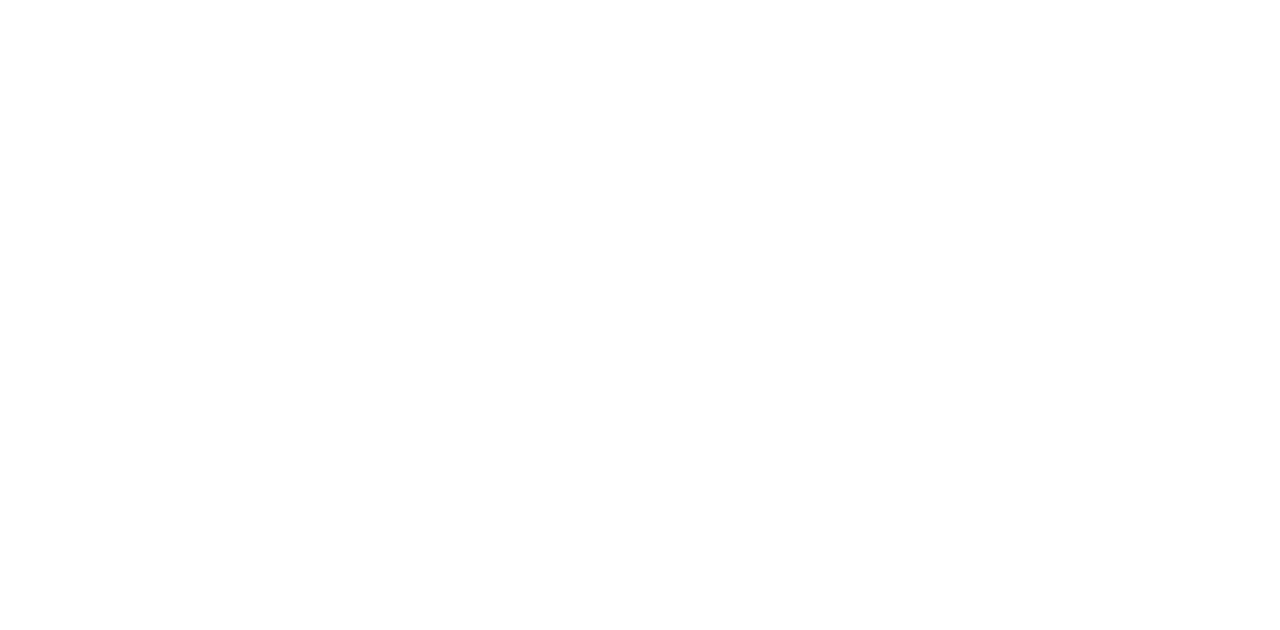
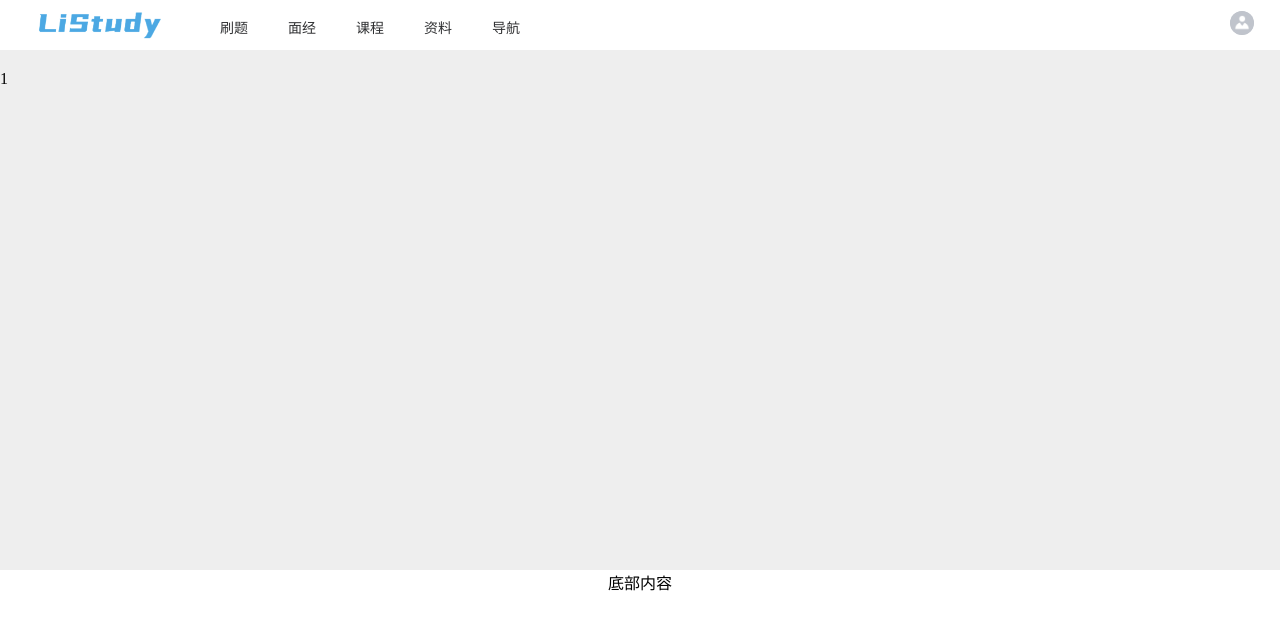
Before and after one commit to Liyuanzhe2001/blog_vue, a Vue app: page /oj/1 in a window 1280 px wide. Before the commit this address had no page. Shown: the top 630 px of the page. Built offline with nearby package versions, Linux system fonts and the light colour scheme.

Commit message:
取消自适应，防止页面盒子错乱

```diff
--- a/src/components/Footer.vue
+++ b/src/components/Footer.vue
@@ -1,5 +1,5 @@
 <template>
-  <div style="width: 100%; height: 46px">
+  <div style="width: 100%; height: 46px; min-width: 1239px">
     <p style="text-align: center">底部内容</p>
   </div>
 </template>
--- a/src/components/Header.vue
+++ b/src/components/Header.vue
@@ -5,6 +5,7 @@
       line-height: 50px;
       border-bottom: 1px solid #ccc;
       display: flex;
+      min-width: 1263px;
     "
   >
     <el-menu
@@ -126,10 +127,10 @@
   },
   data() {
     return {
-      logoImage: require("../assets/images/logo.png"),
+      logoImage: require("@/assets/images/logo.png"),
       circleUrl: "",
       activeIndex: "",
-      errorCircleUrl: require("../assets/images/avatar.png"),
+      errorCircleUrl: require("@/assets/images/avatar.png"),
       userLogin: false,
       user: {
         name: "",
@@ -158,7 +159,7 @@
           message: "登录成功",
           type: "success",
         });
-        this.circleUrl = require("../assets/images/background.png");
+        this.circleUrl = require("@/assets/images/background.png");
         this.userLogin = false;
       } else {
         ElMessage({
--- a/src/layout/Layout.vue
+++ b/src/layout/Layout.vue
@@ -1,5 +1,5 @@
 <template>
-  <div style="width: 1263px">
+  <div>
     <!--    头部-->
     <Header />
     <!--    主体-->
--- a/src/layout/OnlineJudge.vue
+++ b/src/layout/OnlineJudge.vue
@@ -1,5 +1,5 @@
 <template>
-  <div style="width: 1263px">
+  <div>
     <!--    头部-->
     <Header />
     <!--    主体-->
--- a/src/router/index.js
+++ b/src/router/index.js
@@ -1,11 +1,12 @@
 import { createRouter, createWebHistory } from "vue-router";
-import Layout from "../layout/Layout.vue";
+import Layout from "@/layout/Layout.vue";
 import HomeView from "@/views/HomeView";
 import RegisterView from "@/views/RegisterView";
 import Account from "@/layout/Account";
 import ForgotPasswordView from "@/views/ForgotPasswordView";
 import OnlineJudge from "@/layout/OnlineJudge";
 import ProblemList from "@/views/oj/ProblemList";
+import Problem from "@/views/oj/Problem";
 
 const routes = [
   {
@@ -48,6 +49,11 @@
         name: "problemList",
         component: ProblemList,
       },
+      {
+        path: ":id",
+        name: "problem",
+        component: Problem,
+      },
     ],
   },
   // ,
--- a/src/views/HomeView.vue
+++ b/src/views/HomeView.vue
@@ -22,6 +22,7 @@
           "url(" + require("../assets/images/background.png") + ")",
         backgroundSize: "cover",
         position: "relative",
+        minWidth: "1263px",
       },
       mainContent: {
         width: "10em",
--- /dev/null
+++ b/src/views/oj/Problem.vue
@@ -0,0 +1,28 @@
+<template>
+  <div
+    style="
+      min-height: 520px;
+      width: 100%;
+      padding-top: 20px;
+      background-color: #eeeeee;
+      position: relative;
+      min-width: 1263px;
+    "
+  >
+    {{ problemId }}
+  </div>
+</template>
+
+<script>
+export default {
+  // eslint-disable-next-line vue/multi-word-component-names
+  name: "Problem",
+  data() {
+    return {
+      problemId: this.$route.params.id,
+    };
+  },
+};
+</script>
+
+<style scoped></style>
--- a/src/views/oj/ProblemList.vue
+++ b/src/views/oj/ProblemList.vue
@@ -6,6 +6,7 @@
       padding-top: 20px;
       background-color: #eeeeee;
       position: relative;
+      min-width: 1263px;
     "
   >
     <div class="left">
```
Also changed, not shown: src/components/Aside.vue (deleted, +0 -35 lines).
